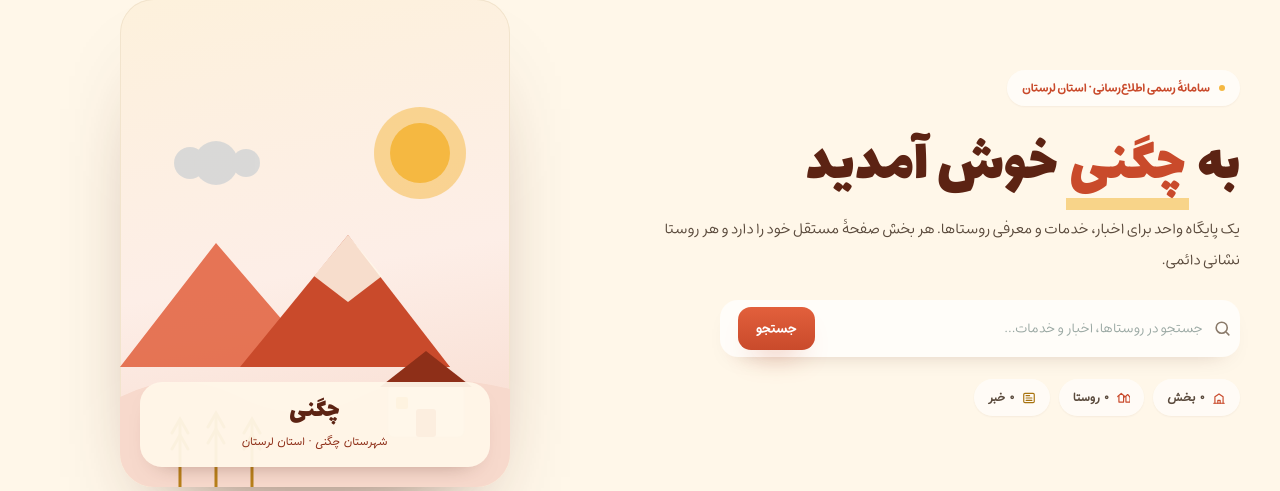
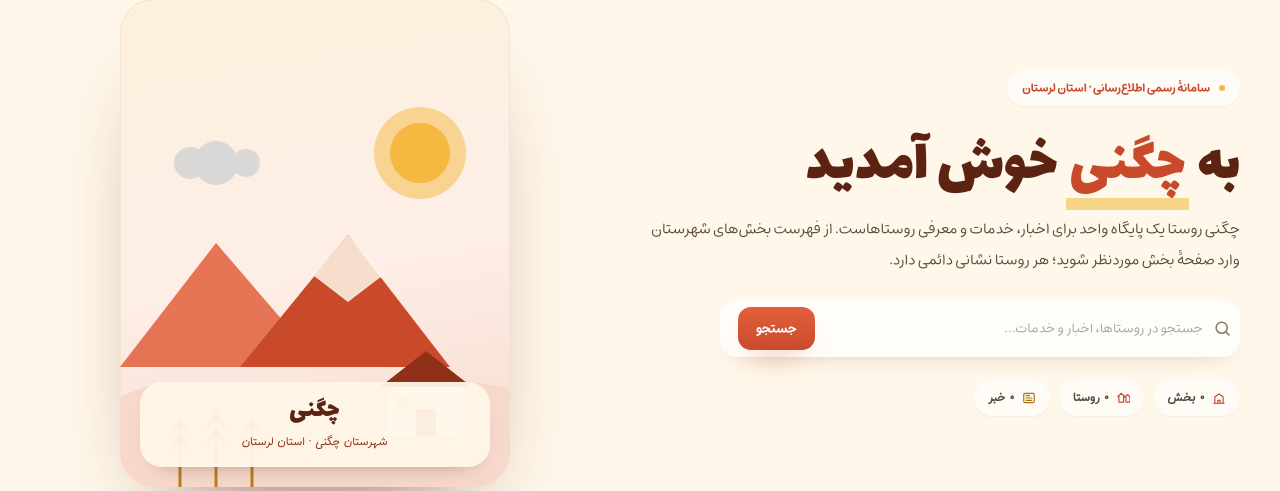
Before and after one commit to 1368zamani/chegeniroosta, a Laravel app: page / in a window 1280 px wide. Shown: the part 221-712 px from the top of the page. Run offline with Laravel 12, Linux system fonts and the light colour scheme; data that the repository does not hold is empty; some libraries are stand-ins or nearby versions.

Commit message:
seo: add brand phrase and internal links to homepage lede
Place the searchable Persian phrase next to the H1 and link to the working all-news page and the sections anchor, without changing layout or the other uncommitted homepage work.

```diff
--- a/resources/views/central/home.blade.php
+++ b/resources/views/central/home.blade.php
@@ -34,7 +34,7 @@
             <div class="hero-copy reveal">
                 <span class="eyebrow"><i></i> سامانهٔ رسمی اطلاع‌رسانی · استان لرستان</span>
                 <h1>به <em>چگنی</em> خوش آمدید</h1>
-                <p class="lede">یک پایگاه واحد برای اخبار، خدمات و معرفی روستاها. هر بخش صفحهٔ مستقل خود را دارد و هر روستا نشانی دائمی.</p>
+                <p class="lede">چگنی روستا یک پایگاه واحد برای <a href="/all-news">اخبار</a>، خدمات و معرفی روستاهاست. از <a href="/#sections">فهرست بخش‌های شهرستان</a> وارد صفحهٔ بخش موردنظر شوید؛ هر روستا نشانی دائمی دارد.</p>
 
                 <form class="search" role="search" action="{{ route('search.index') }}" method="GET">
                     <svg><use href="#i-search"/></svg>
```
